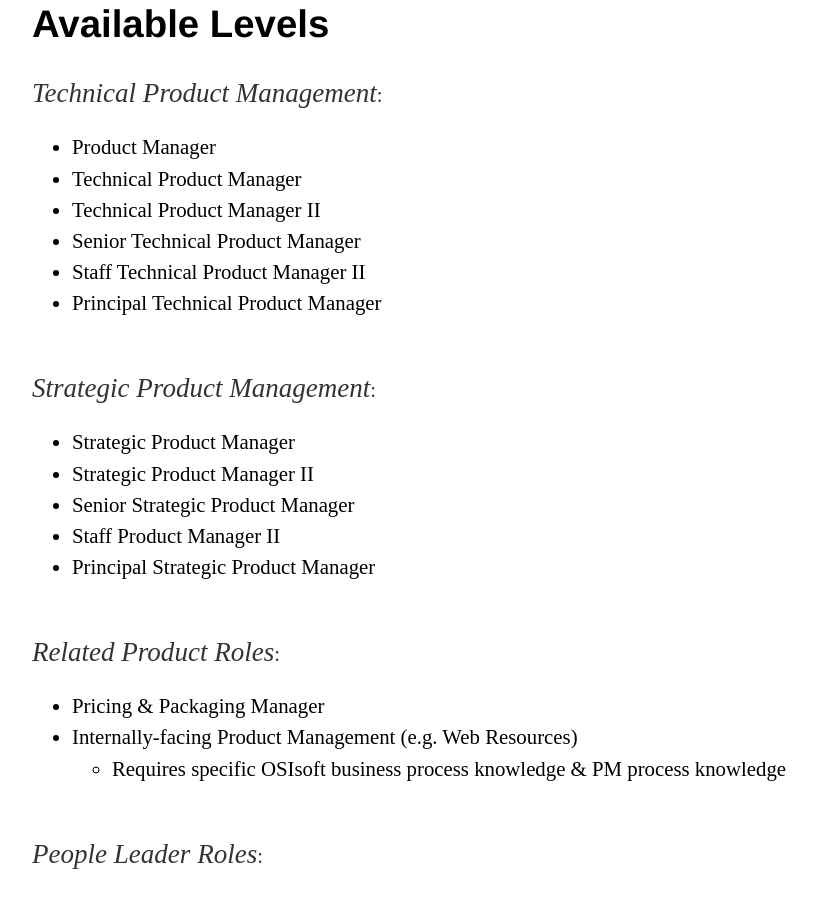
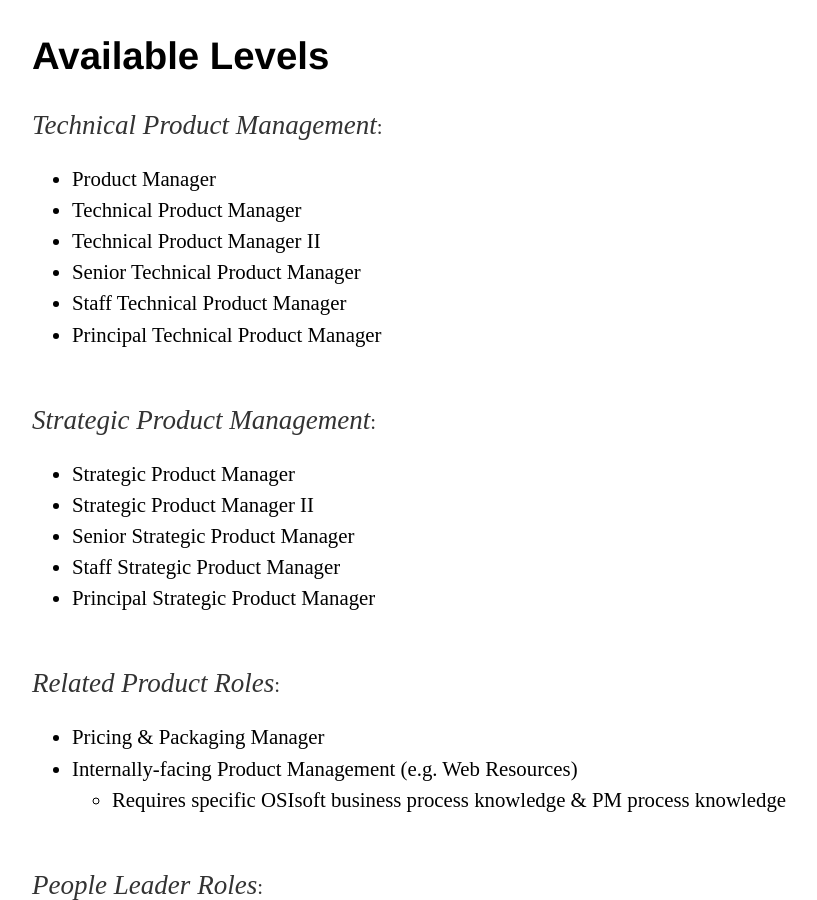
Before and after one commit to OSIEng/osieng.github.io, a Jekyll site: the page built from product_track/index.html, in a window 1280 px wide and 900 px high, scrolled down 5052 px. Shown: the whole window, without its empty margins (160-977 px from the left). Built offline with Jekyll 4.4.1, drawn with Linux system fonts in a browser that asks for light colours.

Commit message:
Update index.html
Minor updates from review by PK.

```diff
--- a/product_track/index.html
+++ b/product_track/index.html
@@ -6,7 +6,7 @@
 	<h1>Product Career Track</h1>
 
 	<h2>Product Management - Family</h2>
-	<p>What we do all day – Focus on what we build. Not how we build it.
+	<p>What we do all day – Focus on what we build. Not how we build it.<br>
 	</br>The OSIsoft Product Group is a partner with Development, Architecture, Sales, and Marketing. We help represent the voice of the user, customer, and the market and prioritize them into the software capabilities we deliver as products or services. This involves working across many organizational groups and prioritizing feedback. That feedback starts with empathy – identifying the specific use cases and scenarios we hear, and then translating that into sympathy – addressing a wide range of use cases and prioritizing them into actionable work that helps OSIsoft build reliable, supportable software.
 	</br>At OSIsoft, we have many areas of responsibility (this won’t be exhaustive) when delivering products to market. You can divide the work up like this:
 	</p>
@@ -114,7 +114,7 @@
 		<li>Technical Product Manager</li>
 		<li>Technical Product Manager II</li>
 		<li>Senior Technical Product Manager</li>
-		<li>Staff Technical Product Manager II</li>
+		<li>Staff Technical Product Manager</li>
 		<li>Principal Technical Product Manager</li>
 	</ul>
 	</br>
@@ -124,7 +124,7 @@
 		<li>Strategic Product Manager</li>
 		<li>Strategic Product Manager II</li>
 		<li>Senior Strategic Product Manager</li>
-		<li>Staff Product Manager II</li>
+		<li>Staff Strategic Product Manager</li>
 		<li>Principal Strategic Product Manager</li>
 	</ul>
 	</br>
```
